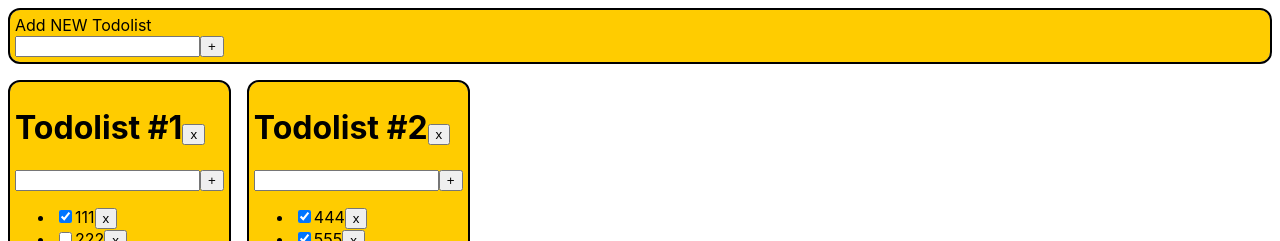
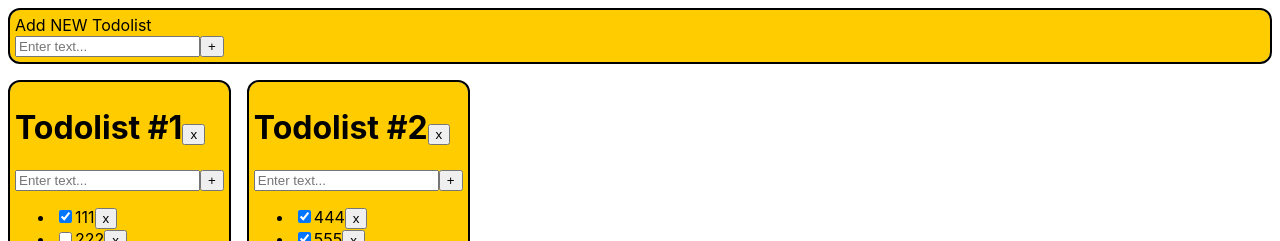
Before and after one commit to LeksColman/todolist, a React (Create React App) app: page / in a window 1280 px wide. Shown: the top 241 px of the page. Built offline with nearby package versions, Linux system fonts and the light colour scheme.

Commit message:
added protection against empty input

```diff
--- /dev/null
+++ b/src/Components/InputUniversal/InputUniversal.module.css
@@ -0,0 +1,4 @@
+.errorMessage {
+    color: red;
+    font-weight: bold;
+}
--- a/src/Components/InputUniversal/InputUniversal.tsx
+++ b/src/Components/InputUniversal/InputUniversal.tsx
@@ -1,4 +1,5 @@
 import React, {useState} from 'react';
+import s from './InputUniversal.module.css';
 
 type InputUniversalPropsType = {
     buttonTitle: string
@@ -8,19 +9,37 @@ type InputUniversalPropsType = {
 export const InputUniversal = (props: InputUniversalPropsType) => {
 
     let [inputText, setInputText] = useState('')
+    let [error, setError] = useState(false)
 
     const onChangeHandler = (e: React.ChangeEvent<HTMLInputElement>) => {
         setInputText(e.currentTarget.value)
+        setError(false)
     }
     const onClickHandler = () => {
-        props.callback(inputText)
-        setInputText('')
+        if (inputText.trim() !== '') {
+            props.callback(inputText)
+            setInputText('')
+            setError(false)
+        } else setError(true)
     }
 
     return (
         <>
-            <input value={inputText} onChange={onChangeHandler}/>
-            <button onClick={onClickHandler}>{props.buttonTitle}</button>
+            <>
+                <input
+                    placeholder={'Enter text...'}
+                    value={inputText}
+                    onChange={onChangeHandler}
+                />
+                <button
+                    disabled={error}
+                    onClick={onClickHandler}>
+                    {props.buttonTitle}
+                </button>
+            </>
+            <div className={s.errorMessage}>
+                {error && "Title is required"}
+            </div>
         </>
     );
 };
```
